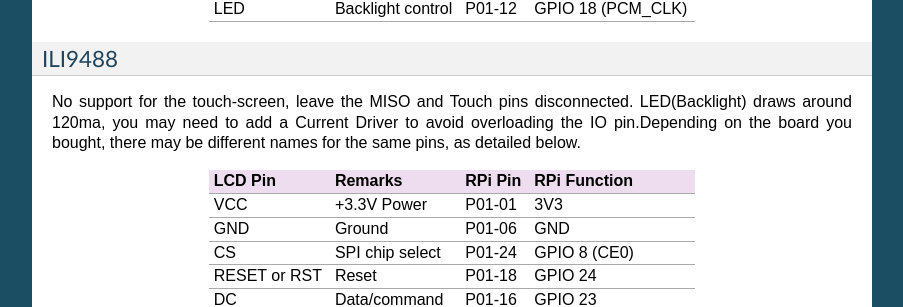
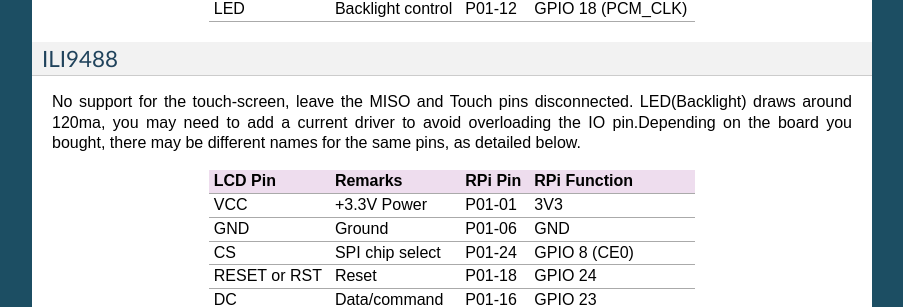
Before and after one commit to rm-hull/luma.lcd, a Sphinx documentation site: the page built from doc/hardware.rst, in a window 1280 px wide and 900 px high, scrolled down 6004 px. Shown: the part 167-474 px from the top of the window, without its empty margins (198-1101 px from the left). Built offline with Sphinx 7.4.7, drawn with Linux system fonts in a browser that asks for light colours; the version number could not be read and is left out.

Commit message:
fixed grammer

```diff
--- a/doc/hardware.rst
+++ b/doc/hardware.rst
@@ -338,7 +338,7 @@ LED           Backlight control P01-12   GPIO 18 (PCM_CLK)
 ILI9488
 ~~~~~~~
 No support for the touch-screen, leave the MISO and Touch pins disconnected.
-LED(Backlight) draws around 120ma, you may need to add a Current Driver to avoid
+LED(Backlight) draws around 120ma, you may need to add a current driver to avoid
 overloading the IO pin.Depending on the board you bought, there may be
 different names for the same pins, as detailed below.
 
```
